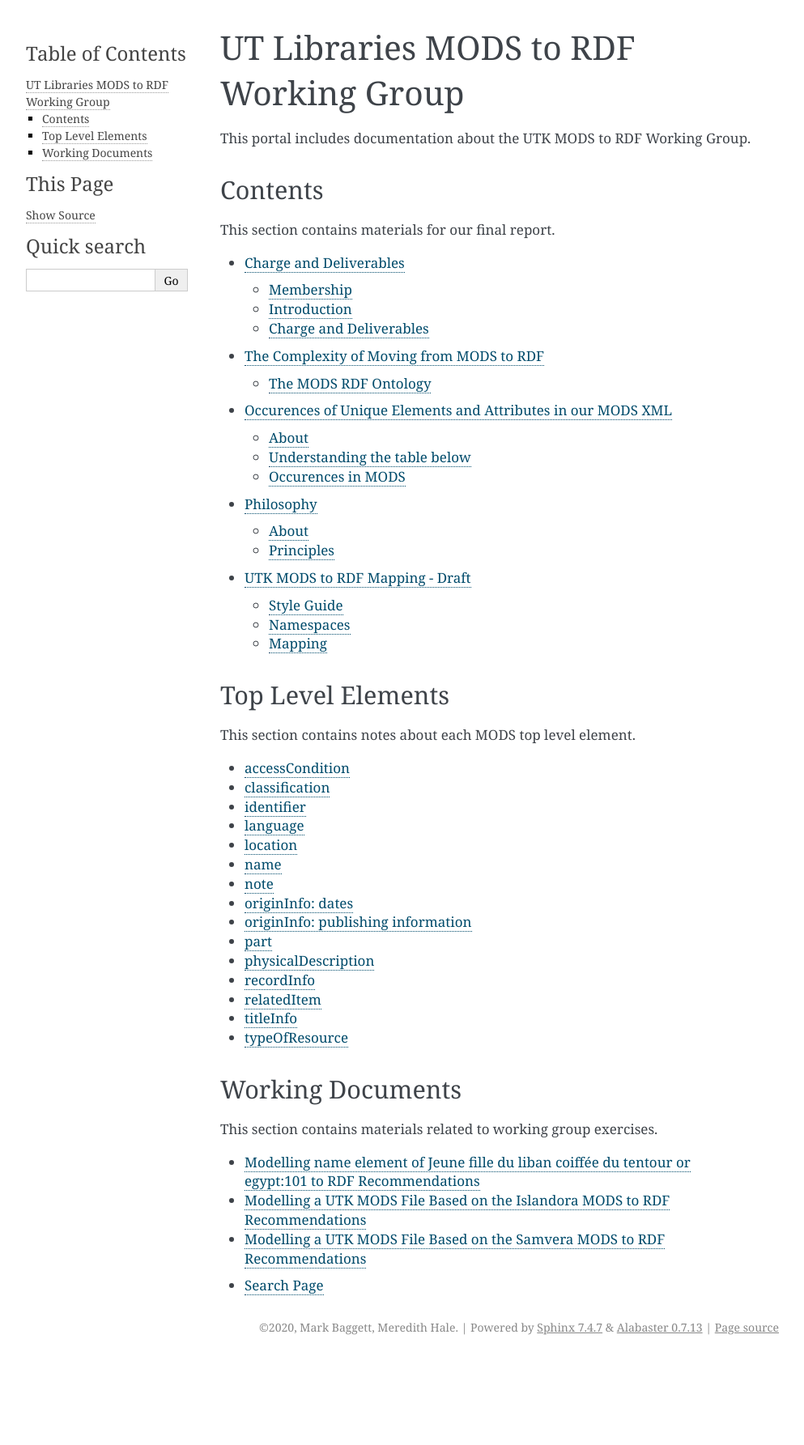
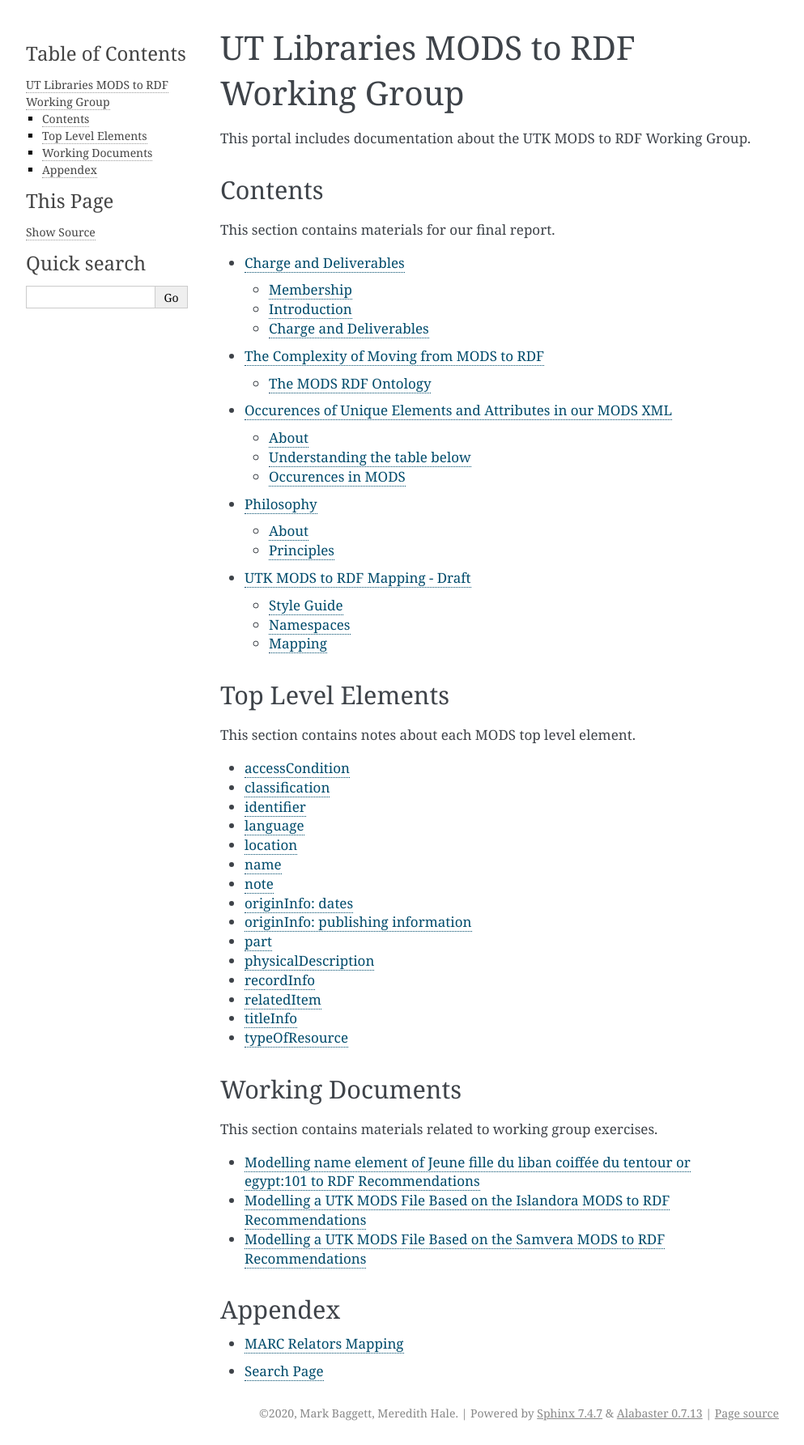
Before and after one commit to UTKcataloging/mods_to_rdf, a Sphinx documentation site: the page built from docs/source/index.rst, in a window 1280 px wide. Shown: the whole page at 81% size, without its empty margins (148-1141 px from the left). Built offline with Sphinx 7.4.7, drawn with Linux system fonts in a browser that asks for light colours; formulas are drawn with MathJax 3; before the commit the page ends 1679 px from its top, so only the background shows below that.

Commit message:
Track appendix.

```diff
--- a/docs/source/index.rst
+++ b/docs/source/index.rst
@@ -41,4 +41,13 @@ This section contains materials related to working group exercises.
 
    working_docs/*
 
+Appendex
+--------
+
+.. toctree::
+   :maxdepth: 1
+   :glob:
+
+   appendecies/*
+
 * :ref:`search`
```
